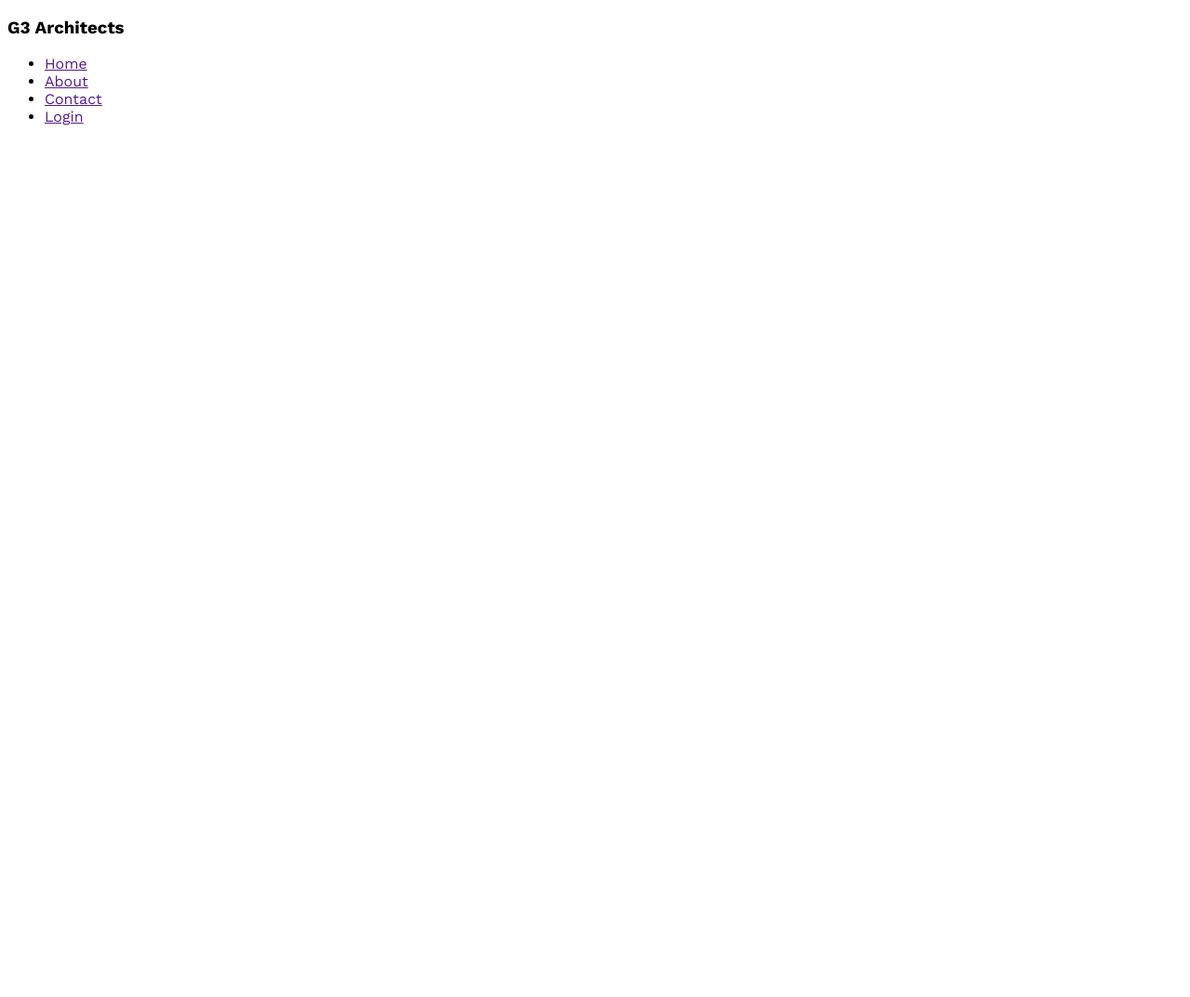
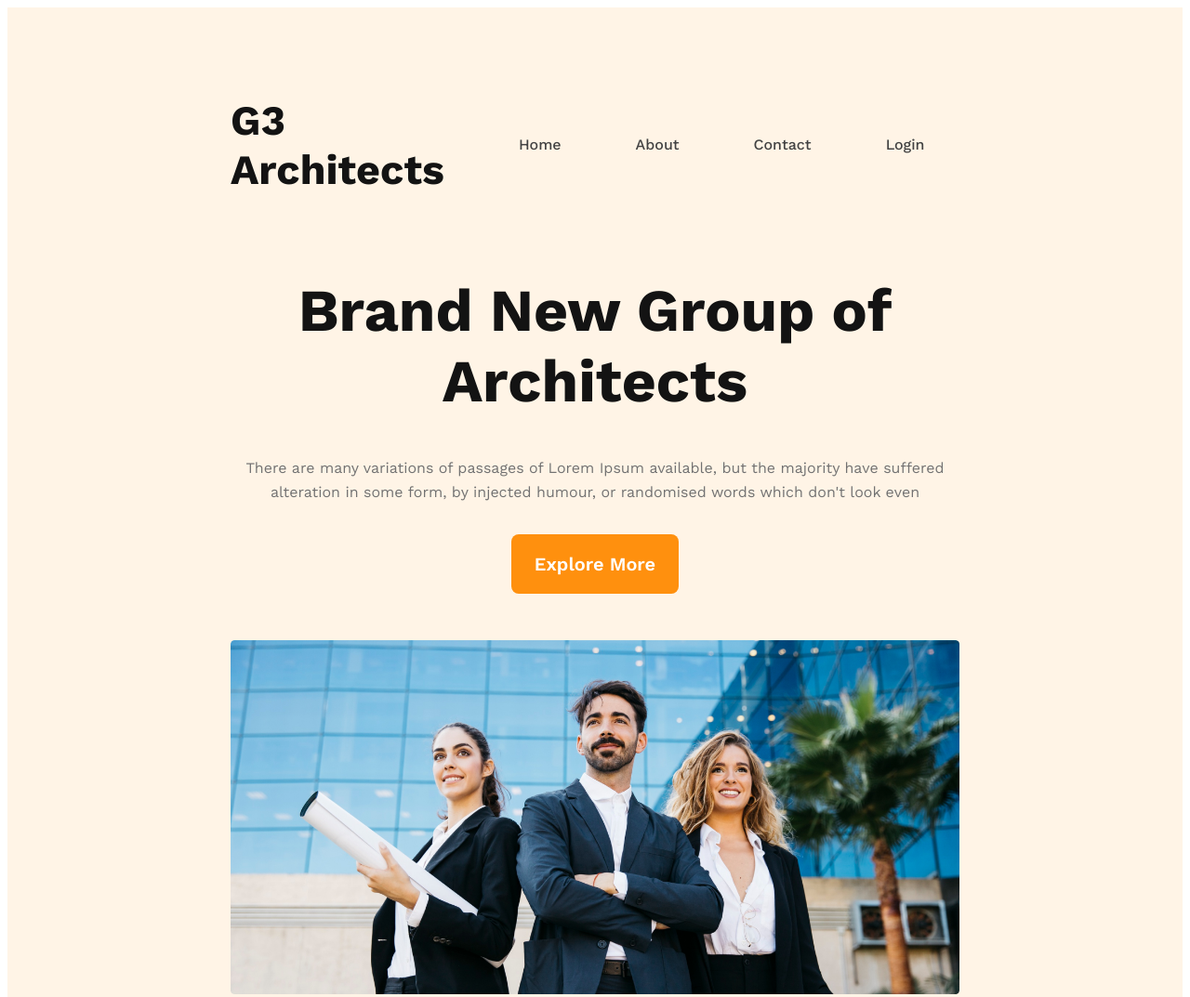
Before and after one commit to Rupam07Speed/g3-architect-website, a plain HTML site: page index.html in a window 1280 px wide. Shown: the top 1073 px of the page at 93% size. Before the commit the page ends 800 px from the top, so only its background shows below. Drawn offline with nearby package versions, Linux system fonts and the light colour scheme.

Commit message:
banner contentadded

```diff
--- a/index.html
+++ b/index.html
@@ -9,7 +9,7 @@
   <body>
     <header>
       <nav>
-        <h3>G3 Architects</h3>
+        <h3 class="nav-title">G3 Architects</h3>
         <ul>
           <li><a href="">Home</a></li>
           <li><a href="">About</a></li>
@@ -17,6 +17,18 @@
           <li><a href="">Login</a></li>
         </ul>
       </nav>
+      <div class="banner">
+        <div class="banner-content">
+          <h1 class="banner-title">Brand New Group of Architects</h1>
+          <p class="banner-description">
+            There are many variations of passages of Lorem Ipsum available, but
+            the majority have suffered alteration in some form, by injected
+            humour, or randomised words which don't look even
+          </p>
+          <button class="btn-primary">Explore More</button>
+        </div>
+        <img src="images/banner.png" alt="" />
+      </div>
     </header>
 
     <main></main>
--- a/styles/style.css
+++ b/styles/style.css
@@ -7,3 +7,74 @@
   font-family: "Sora", sans-serif;
   font-family: "Work Sans", sans-serif;
 }
+
+.btn-primary {
+  width: 180px;
+  height: 64px;
+  flex-shrink: 0;
+  border-radius: 8px;
+  background: #ff900e;
+  border: 0;
+  color: #fff;
+  text-align: center;
+  font-size: 1.25rem;
+  font-weight: 600;
+}
+
+/* header styles */
+header {
+  background: rgba(255, 144, 14, 0.1);
+  padding: 50px 240px;
+}
+
+/* nav style */
+nav {
+  display: flex;
+  justify-content: space-between;
+  align-items: center;
+}
+
+nav > ul {
+  display: flex;
+}
+
+nav ul > li,
+nav ul > li > a {
+  margin: 0px 20px;
+  list-style: none;
+  text-decoration: none;
+  color: var(--Dark-02, #424242);
+  text-align: center;
+  font-size: 1rem;
+  font-weight: 500;
+  line-height: 26px;
+}
+.nav-title {
+  color: #131313;
+  font-size: 2.8rem;
+  font-weight: 700;
+  line-height: normal;
+}
+/* banner styles */
+.banner-content {
+  max-width: 800px;
+  margin: 0px auto;
+  text-align: center;
+}
+.banner img {
+  margin-top: 50px;
+  width: 100%;
+}
+
+.banner-title {
+  color: #131313;
+  font-size: 4rem;
+  font-weight: 700;
+}
+.banner-description {
+  color: #727272;
+  font-size: 1rem;
+  font-weight: 400;
+  line-height: 26px;
+  margin-bottom: 32px;
+}
```
